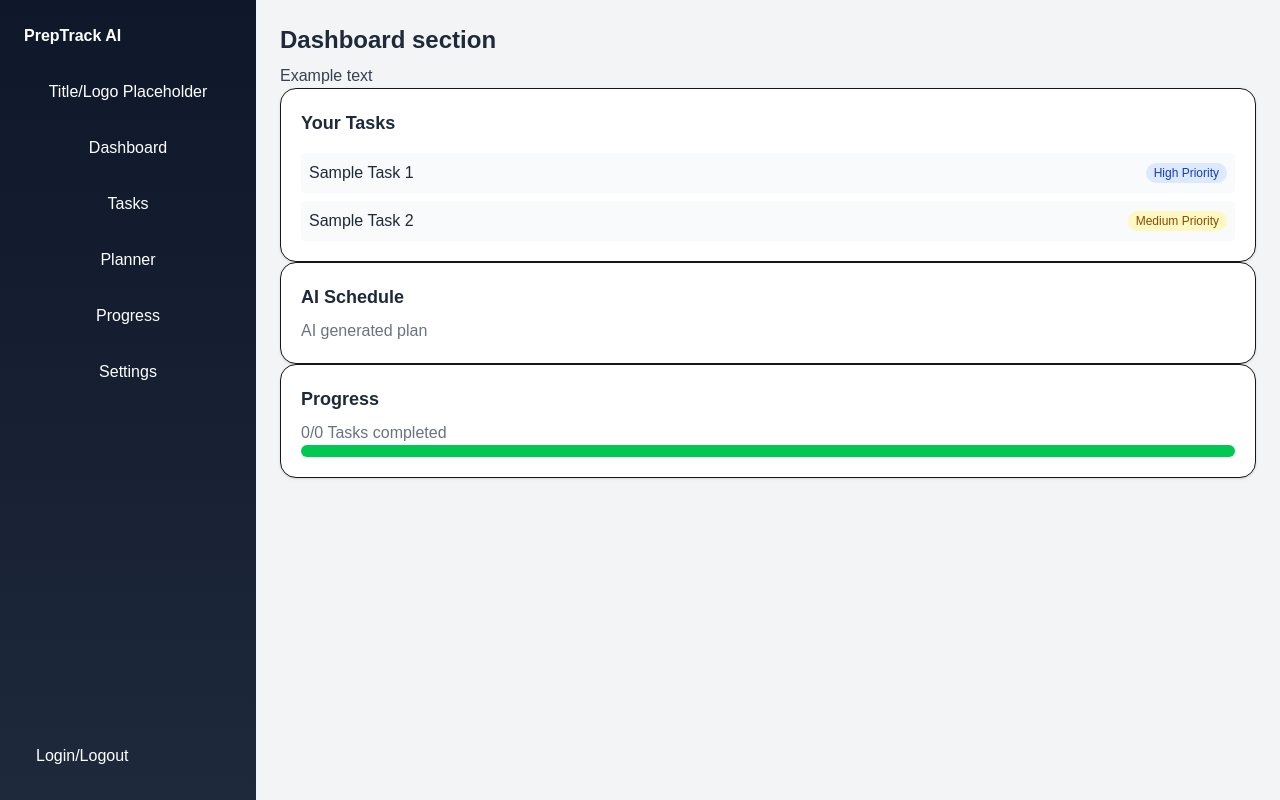
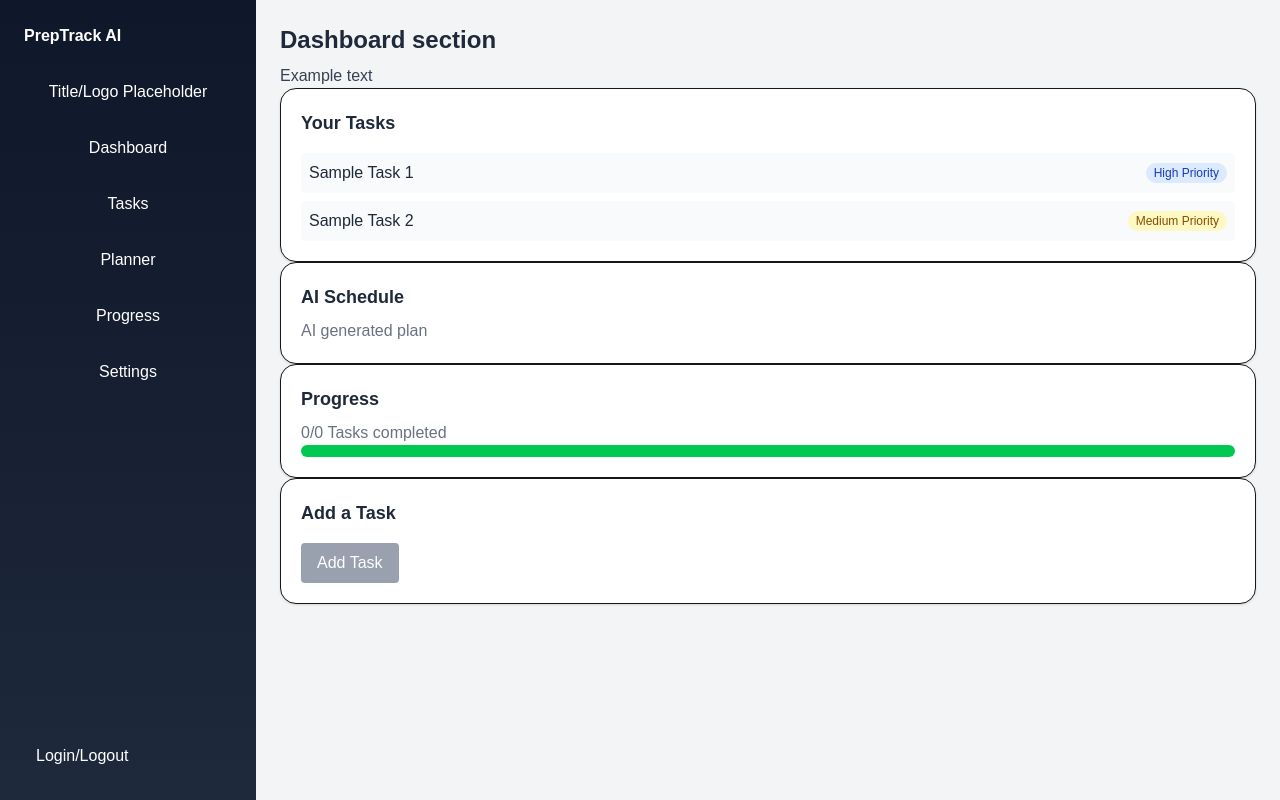
Before and after one commit to Jenushan44/preptrack-ai, a Next.js app: page /dashboard in a window 1280 px wide. Built offline with nearby package versions, Linux system fonts and the light colour scheme.

Commit message:
Add TaskForm blueprint

```diff
--- a/src/app/dashboard/page.tsx
+++ b/src/app/dashboard/page.tsx
@@ -2,6 +2,7 @@
 import ProgressTracker from '@/components/ProgressTracker';
 import AISchedule from '../../components/AISchedule';
 import TaskList from '../../components/TaskList';
+import TaskForm from '@/components/TaskForm';
 
 export default function DashboardPage() {
   return (
@@ -11,6 +12,7 @@ export default function DashboardPage() {
       <TaskList />
       <AISchedule />
       <ProgressTracker />
+      <TaskForm uid="demo-user" />
     </div>
   );
 }
--- /dev/null
+++ b/src/components/TaskForm.tsx
@@ -0,0 +1,20 @@
+"use client"
+
+export default function TaskForm({ uid }: { uid: string }) {
+
+  // Function runs when the form is submitted
+  // React.FormEvent tells TypeScript that this is a form submit event and to only provide form-related methods
+
+  function onSubmit(event: React.FormEvent) {
+    event.preventDefault();
+  }
+  return (
+    <form onSubmit={onSubmit} className="rounded-2xl border bg-white shadow-sm space-y-4 p-5">
+      <h2 className="text-gray-800 text-lg font-semibold">Add a Task</h2>
+      <button className="bg-gray-400 text-white px-4 rounded py-2">
+        Add Task
+      </button>
+    </form>
+
+  );
+}
```
